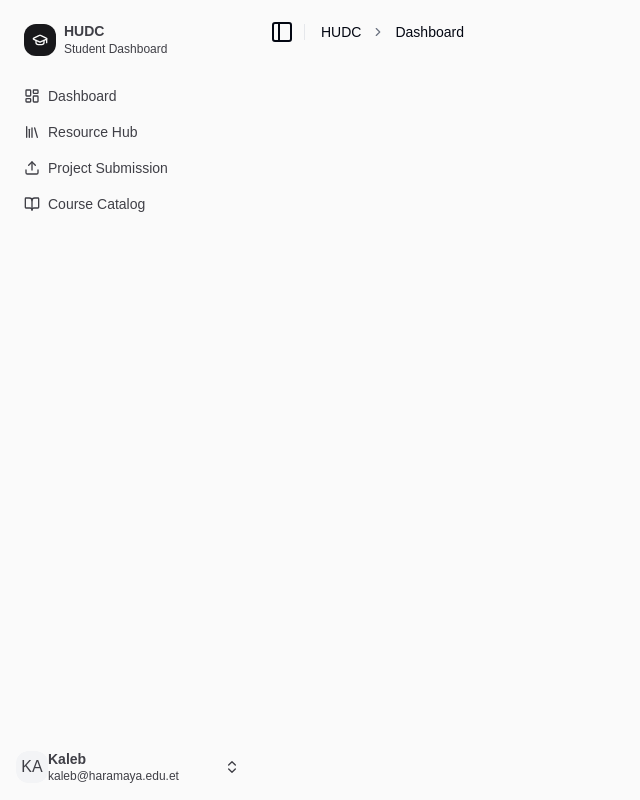
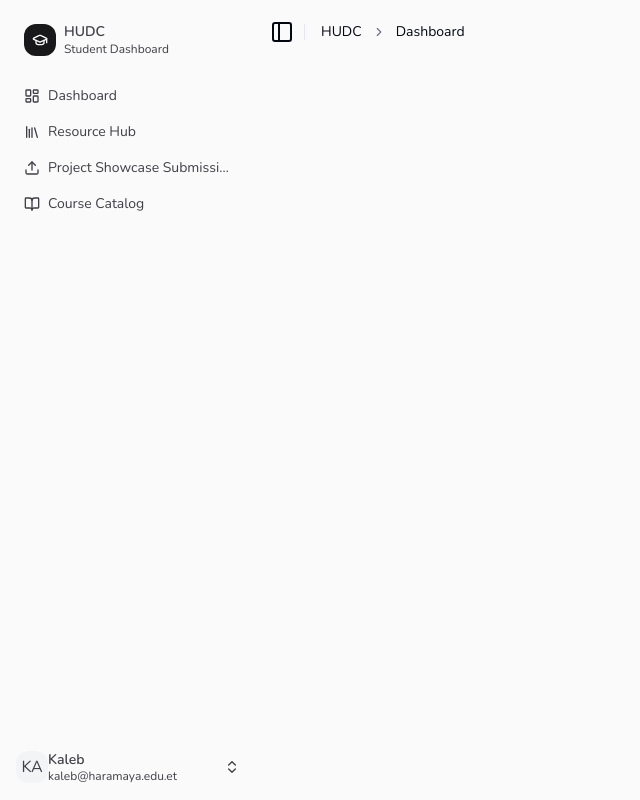
Before and after one commit to kalebalebachew/hu-devs, a Next.js app: page /student in a window 1280 px wide. Shown: the whole page, without its empty margins (0-640 px from the left). Built offline with nearby package versions, Linux system fonts and the light colour scheme.

Commit message:
chore: font adjustments

```diff
--- a/src/app/student/components/SidebarNav.jsx
+++ b/src/app/student/components/SidebarNav.jsx
@@ -19,7 +19,7 @@ export function SidebarNavigation({ user, navMain }) {
   const pathname = usePathname()
 
   return (
-    <Sidebar variant="inset">
+    <Sidebar className="font-nunito" variant="inset">
       <SidebarHeader>
         <SidebarMenu>
           <SidebarMenuItem>
--- a/src/app/student/page.jsx
+++ b/src/app/student/page.jsx
@@ -1,8 +1,14 @@
-import { SidebarProvider, SidebarTrigger } from "@/components/ui/sidebar"
-import { SidebarNavigation } from "./components/SidebarNav"
-import { BreadcrumbNavigation } from "./components/Breadcrumb"
-import { Separator } from "@/components/ui/separator"
-import { BookOpen, Code, LayoutDashboard, Library, Upload } from "lucide-react"
+import { SidebarProvider, SidebarTrigger } from "@/components/ui/sidebar";
+import { SidebarNavigation } from "./components/SidebarNav";
+import { BreadcrumbNavigation } from "./components/Breadcrumb";
+import { Separator } from "@/components/ui/separator";
+import { BookOpen, Code, LayoutDashboard, Library, Upload } from "lucide-react";
+import { Nunito } from "next/font/google";
+
+const nunito = Nunito({
+  subsets: ["latin"],
+  display: "swap",
+});
 
 const data = {
   user: {
@@ -10,20 +16,34 @@ const data = {
     email: "kaleb@haramaya.edu.et",
   },
   navMain: [
-      { title: "Dashboard", url: "/student/dashboard", icon: <LayoutDashboard /> },
+    {
+      title: "Dashboard",
+      url: "/student/dashboard",
+      icon: <LayoutDashboard />,
+    },
     { title: "Resource Hub", url: "/student/resource-hub", icon: <Library /> },
-      // { title: "Project Showcase", url: "/dashboard/project-showcase", icon: <Code /> },
-      { title: "Project Submission", url: "/student/project-submission", icon: <Upload /> },
-      { title: "Course Catalog", url: "/student/course-catalog", icon: <BookOpen /> },
+    {
+      title: "Project Showcase Submission",
+      url: "/student/project-submission",
+      icon: <Upload />,
+    },
+    {
+      title: "Course Catalog",
+      url: "/student/course-catalog",
+      icon: <BookOpen />,
+    },
   ],
-  }
+};
 
 export default function Student({ children }) {
   return (
     <SidebarProvider>
-      <SidebarNavigation user={data.user} navMain={data.navMain} />
-      <main className="flex flex-col flex-1">
-        <header className="flex h-16 items-center gap-2 px-4">
+      <SidebarNavigation
+        user={data.user}
+        navMain={data.navMain}
+      />
+      <main className="flex flex-col flex-1 font-nunito">
+        <header className="flex h-16 items-center gap-2 px-4 ">
           <SidebarTrigger className="-ml-1" />
           <Separator orientation="vertical" className="mr-2 h-4" />
           <BreadcrumbNavigation />
@@ -31,5 +51,5 @@ export default function Student({ children }) {
         <div className="flex-1 p-4">{children}</div>
       </main>
     </SidebarProvider>
-  )
+  );
 }
```
Lines whose indentation alone changed are shown as unchanged.
